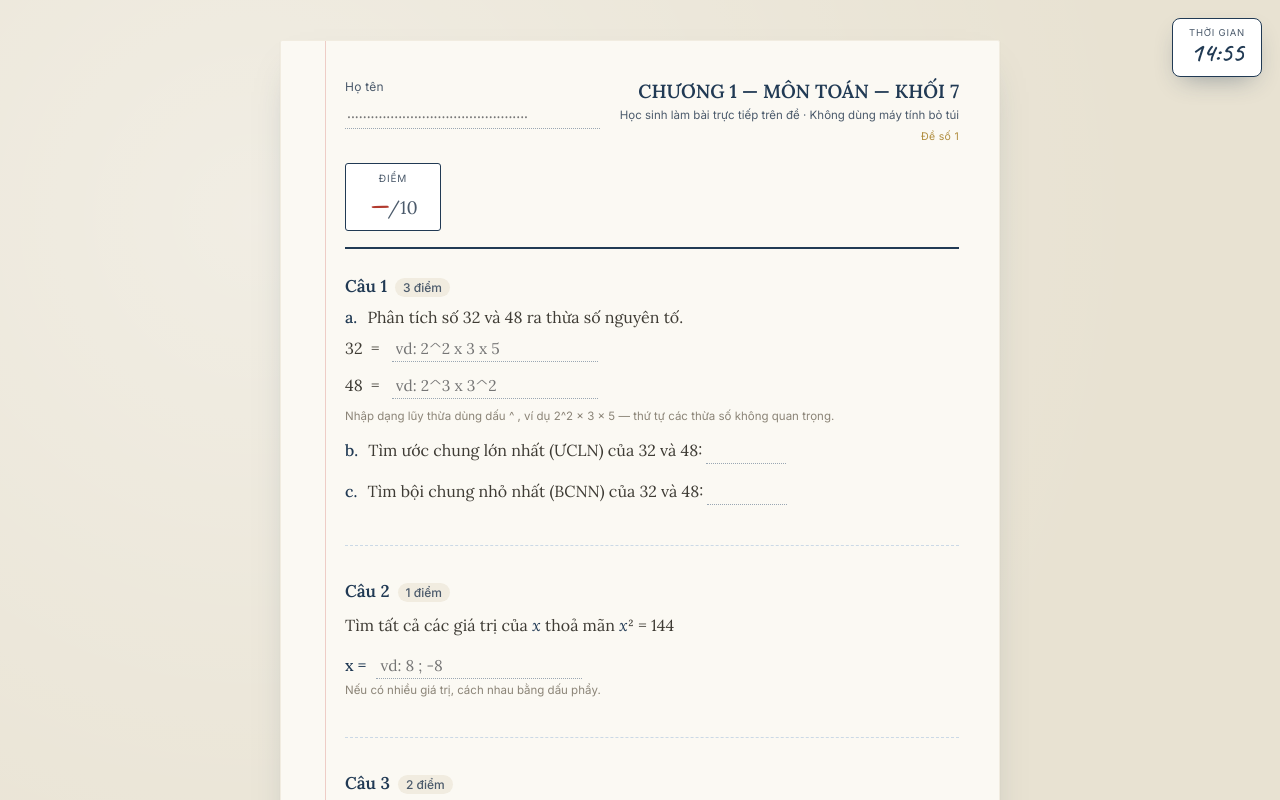
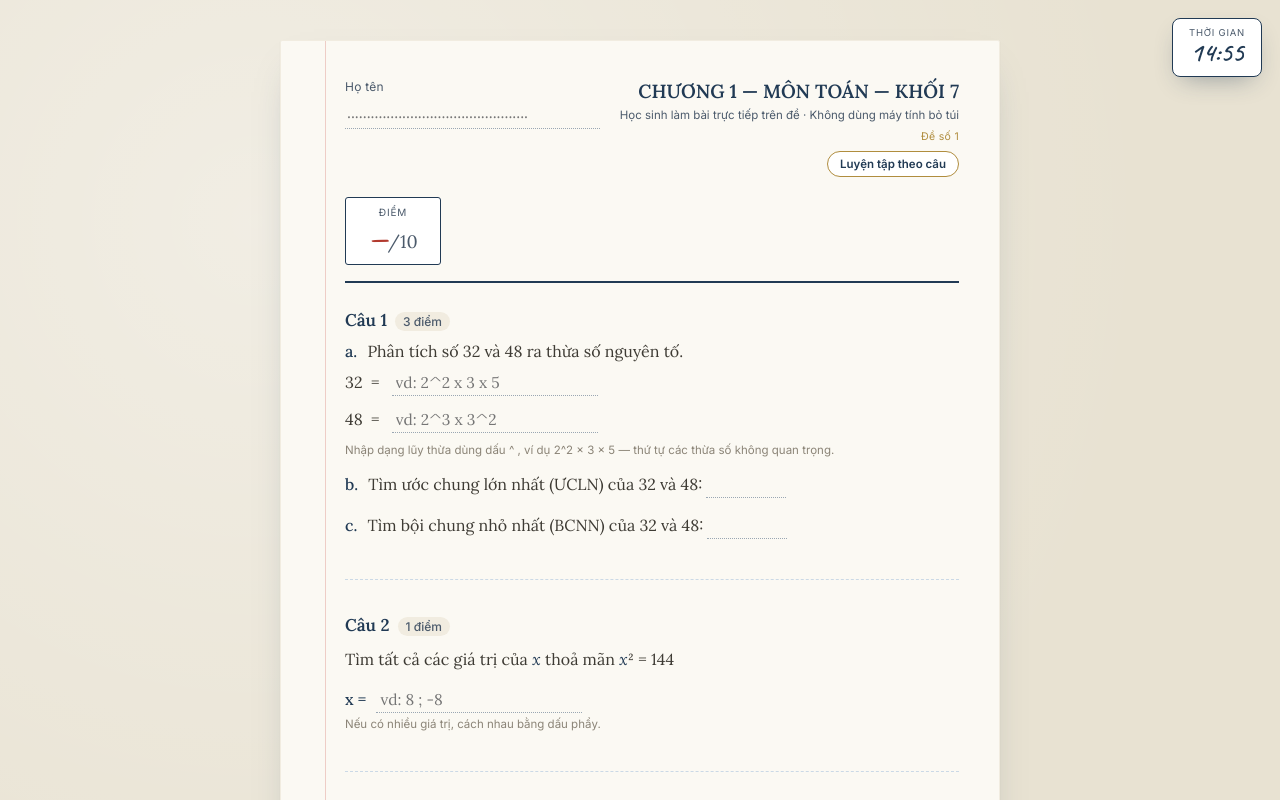
Before and after one commit to nhminh55/moyumath, a plain HTML site: page index.html in a window 1280 px wide. Shown: the top 800 px of the page. Drawn offline with nearby package versions, Linux system fonts and the light colour scheme; sample sign-in values are in the browser's storage.

Commit message:
Move practice link into a button under the variant tag
"Luyện tập theo câu" is now a styled button placed directly below
"Đề số x" in the exam header, instead of a plain text link in the
footer.

Co-Authored-By: Claude Sonnet 5 <noreply@anthropic.com>

```diff
--- a/index.html
+++ b/index.html
@@ -109,6 +109,22 @@
     margin-top:6px;
     letter-spacing:0.03em;
   }
+
+  .practice-link-btn{
+    display:inline-block;
+    margin-top:8px;
+    font-family:'Inter',sans-serif;
+    font-weight:600;
+    font-size:11.5px;
+    color:var(--ink);
+    background:#fff;
+    border:1.5px solid var(--gold);
+    padding:5px 12px;
+    border-radius:14px;
+    text-decoration:none;
+    transition:transform .12s ease, background .15s;
+  }
+  .practice-link-btn:hover{background:#FBF4E4; transform:translateY(-1px);}
 
   .score-box{
     border:1.5px solid var(--ink);
@@ -385,6 +401,7 @@
       <h1>CHƯƠNG 1 — MÔN TOÁN — KHỐI 7</h1>
       <p>Học sinh làm bài trực tiếp trên đề · Không dùng máy tính bỏ túi</p>
       <div class="variant-tag" id="variantTag">Đề số 1</div>
+      <a href="practice.html" class="practice-link-btn">Luyện tập theo câu</a>
     </div>
     <div class="score-box">
       <div class="label">ĐIỂM</div>
@@ -438,7 +455,7 @@
   <button id="resetBtn">Làm lại</button>
 </div>
 <p class="summary-note" id="summaryNote"></p>
-<p class="summary-note"><a href="practice.html" style="color:var(--ink-soft);">Luyện tập theo câu</a> · <a href="admin.html" style="color:var(--ink-soft);">Admin</a> · <a href="#" id="logoutLink" style="color:var(--ink-soft);">Đăng xuất</a> · <span style="opacity:0.6;">v1.2</span></p>
+<p class="summary-note"><a href="admin.html" style="color:var(--ink-soft);">Admin</a> · <a href="#" id="logoutLink" style="color:var(--ink-soft);">Đăng xuất</a> · <span style="opacity:0.6;">v1.2</span></p>
 
 <div class="toast" id="toast"></div>
 
```
